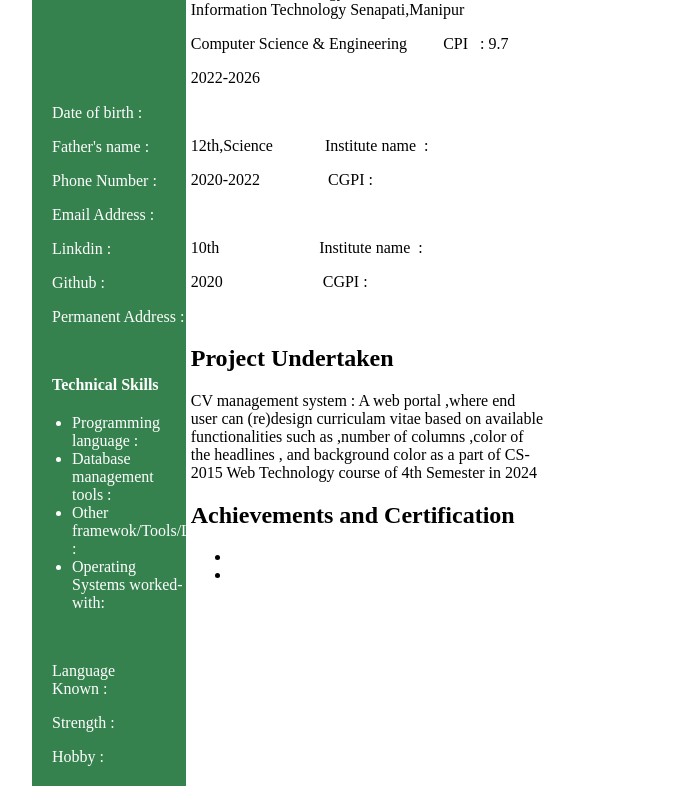
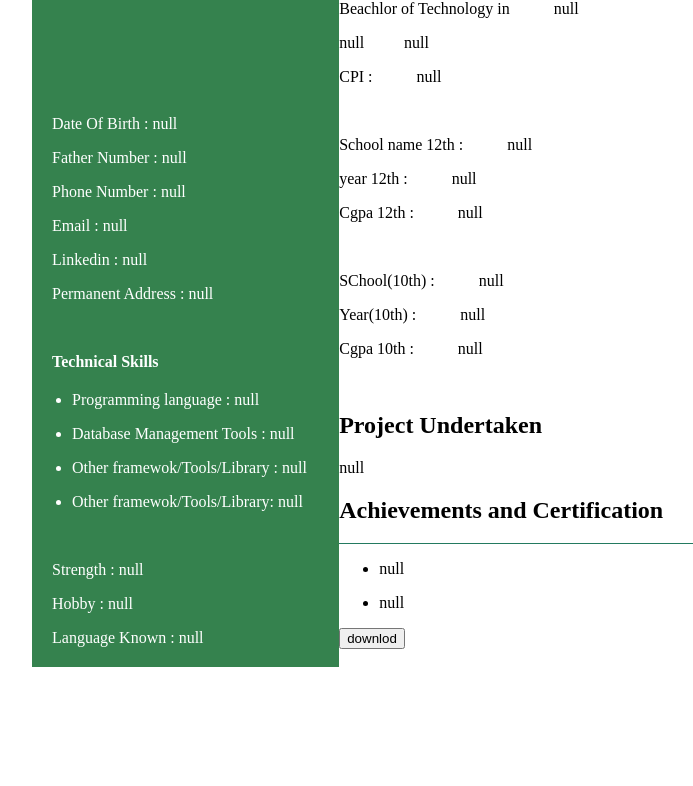
Before and after one commit to yogesh1078/cvFormatter, a plain HTML site: page cv/second.html in a window 1280 px wide. Shown: the part 148-934 px from the top of the page, without its empty margins (288-981 px from the left). After the commit the page ends 815 px from the top, so only its background shows below. Drawn offline with Linux system fonts and the light colour scheme.

Commit message:
second done

```diff
--- a/cv/second.html
+++ b/cv/second.html
@@ -3,13 +3,30 @@
 <head>
 <meta charset="UTF-8">
 <meta name="viewport" content="width=device-width, initial-scale=1.0">
-<title>CV Format 1</title>
+<title>CV Format 2</title>
 <style>
-
   #Cname{
     text-align:center;
     margin-bottom: 130px;
   }
+
+
+  #col1 {
+    float: left;
+  width: 40%;
+  text-align: left;
+  background-color: #35824E;
+  color: white;
+  height: auto;
+  }
+
+  #col2 {
+    float: right;
+  width: 60%;
+  text-align: left;
+  height:auto;
+  }
+
 
   .line {
     border-top: 1px solid #237a60;
@@ -20,103 +37,86 @@
     margin-left:20px;
     margin-bottom: 50px;
   }
-
-  #col1	{
-  	float: left;
-	width: 30%;
-	text-align: left;
-	background-color: #35824E;
-	color: white;
-	height: auto;
-  }
-
-  #col2	{
-  	float: right;
-	width: 69%;
-	text-align: left;
-	height:auto;
-  }
-
   .skls{
     margin-bottom: 50px;
     }
 
-  body	{
+  body  {
     margin-left: 25%;
     margin-top: 5%;
   height: 150%;
-	width: 40%;
+  width: 60%;
 }
-
 </style>
 </head>
 <body>
   <div id="col1">
-<h1 id="Cname"> Yogesh</h1>
+<h1 id="Cname"></h1>
 <div class="container">
+
 </div>
  <div class="PersonalInfo">
-  <p id="DOB">Date of birth         : </p>
-   <p id="Fathername">Father's name : </p>
-   <p id="Pno">Phone Number         : </p>
-   <p id="ema">Email Address        :</p>
-   <p id ="Linkd">Linkdin           : </p>
-   <p id="Git"> Github              :</p>
-   <p id = "Paddr"> Permanent Address : </p>
+  <p id="DOB">  </p>
+   <p id="fathername"></p>
+   <p id="Pno"> </p>
+   <p id="ema"></p>
+   <p id ="Linkd"></p>
+   <p id="Git"> </p>
+   <p id = "Paddr"> </p>
 
   </div>
-
-  <h4 style="margin: 20px">Technical Skills</h4>
-
+  <h4 style="margin:20px">Technical Skills</h4>
   <div class="skls">
     <ul>
-      <li id="Programming">Programming language :  </li>
-      <li id="Database">Database management tools :  </li>
-      <li id="Other">Other framewok/Tools/Library :  </li>
-      <li id="Os">Operating Systems worked-with:  </li>
+        <li id="Programming"> </li>
+        <li id="Database"></li>
+        <li id="Other"></li>
+        <li id="Os"></li>
      </ul>
      </div>
-    <div style="margin: 20px">
-    <p id=" lang">Language Known     : </p>
-     <p id="str">Strength             : </p>
-   <p id ="Hbby">Hobby              :</p>
+     <div style="margin:20px">
+     <p id="str"></p>
+     <p id ="Hbby"></p>
+     <p id="lang2"></p>
       </div>
-
-
       </div>
 
 <div id="col2">
-
   <div class="ED">
-  <h2 id ="EduD">Educational details</h1>
+  <h2 id ="EduD">Educational details</h2>
+  <div class="line"></div>
    </div>
     <div class="EduInfo">
-     <p> <span>Beachlor of Technology in </span> &nbsp &nbsp &nbsp &nbsp &nbsp <span>Indian Institute of Information Technology Senapati,Manipur</span> </p>
+     <p id="clgname">  </p>
 
-     <p> <span> Computer Science & Engineering </span> &nbsp &nbsp &nbsp &nbsp <span> CPI &nbsp : 9.7 </span> </p>
-     <p> 2022-2026</p>
+     <p id = "branch"> </p>
+     <p id = "year1"> </p>
+     <p id = "cpi1">  </p>
      <br>
 
-     <p> <span> 12th,Science </span> &nbsp &nbsp &nbsp &nbsp &nbsp &nbsp <span> Institute name &nbsp:   </span> </p>
-     <p> <span> 2020-2022  </span>  &nbsp &nbsp &nbsp &nbsp &nbsp &nbsp &nbsp &nbsp <span> CGPI&nbsp:  </span> </p>
+     <p id = "scl12">  </p>
+     <p id = "scl12y">  </p>
+     <p id = "cgpa12">  </p>
+
      <br>
 
-        <p> <span> 10th </span> &nbsp &nbsp &nbsp &nbsp &nbsp &nbsp &nbsp &nbsp &nbsp &nbsp &nbsp &nbsp  <span> Institute name &nbsp:   </span> </p>
-     <p> <span> 2020   </span> &nbsp &nbsp &nbsp &nbsp &nbsp &nbsp &nbsp &nbsp &nbsp &nbsp &nbsp &nbsp <span> CGPI&nbsp:  </span> </p>
+      <p id = "scl10">  </p>
+     <p id = "scl10y">  </p>
+     <p id = "cgpa10">  </p>
       <br>
   </div>
 
+   <div class="container">
+  <h2 id ="project">Project Undertaken</h2>
 
-
-    <div class="container">
-  <h2 id ="project">Project Undertaken</h1>
   </div>
    <div>
-    <p id="PROJECTS" style" margin: 20px"> CV management system : A web portal ,where end user can (re)design curriculam vitae based  on available functionalities such as ,number of columns ,color of the headlines , and background color as a part of CS-2015 Web Technology course of 4th Semester in 2024 </p>
+    <p id="PROJECTS" style" margin: 20px"> </p>
     </div>
 
       <div class="container">
-  <h2 id ="A&C">Achievements and Certification</h1>
+  <h2 id ="A&C">Achievements and Certification</h2>
+  <div class="line"></div>
 </div>
    <div>
     <ul>
@@ -125,5 +125,244 @@
     </ul>
     </div>
   </div>
+
+  <button onclick = "buttonclick()">downlod</button>
+ <script>
+  const  queryString = window.location.search;
+  const urlParams = new URLSearchParams(queryString);
+
+
+  const Name = urlParams.get('name');
+  let NameId = document.querySelector('#Cname');
+  if(Name!='')
+  {
+    NameId.innerHTML = `<p > ${Name}</p>`
+  }
+
+  const DateOfBirth = urlParams.get('dob');
+  let DateOfBirthId = document.querySelector('#DOB');
+  if(DateOfBirth !='')
+  {
+    DateOfBirthId.innerHTML = `<p > Date Of Birth : ${DateOfBirth }</p>`
+  }
+
+
+
+
+  const lastname = urlParams.get('fathername');
+  const Email = urlParams.get('Email');
+  const phone = urlParams.get('mb');
+  let phoneId = document.querySelector('#Pno');
+  let emailId = document.querySelector('#ema');
+  let fatherId = document.querySelector('#fathername');
+  if(lastname!='')
+  {
+    fatherId.innerHTML =  `<p>Father Number         : <span> ${lastname}</span></p>`
+  }
+  if(Email!='')
+  {
+  emailId.innerHTML = `<p>Email         : <span> ${Email}</span></p>`
+  }
+  if(phone!='')
+  {
+  phoneId.innerHTML = `<p>Phone Number         : <span> ${phone}</span></p>`
+  }
+
+  const strength = urlParams.get('str');
+  let strengthId = document.querySelector('#str');
+  if(strength!='')
+  {
+    strengthId.innerHTML = `<p >Strength             :  <span>${strength}</span></p>`
+  }
+
+
+
+
+
+  const hobby = urlParams.get('hobby');
+  let hobbyId = document.querySelector('#Hbby');
+  if(hobby!='')
+  {
+    hobbyId.innerHTML = `<p >Hobby            :  <span>${hobby}</span></p>`
+  }
+
+
+  const language = urlParams.get('lang');
+  let languageId = document.querySelector('#lang2');
+  if(language!='')
+  {
+    languageId.innerHTML = `<p>Language  Known            :  <span>${language}</span></p>`
+  }
+
+
+  const linkedin = urlParams.get('linkedin');
+  let linkedinId= document.querySelector('#Linkd');
+  if(linkedin!='')
+  {
+    linkedinId.innerHTML = `<p >Linkedin            :  <span>${linkedin}</span></p>`
+  }
+
+
+
+
+  const git = urlParams.get('git');
+  let gitId= document.querySelector('#Git');
+  if(git!='')
+  {
+    gitId.innerHTML = `<p >Git HUB            :  <span>${git}</span></p>`
+  }
+
+
+
+  const Address = urlParams.get('addr');
+  let AddressId= document.querySelector('#Paddr');
+  if(Address!='')
+  {
+    gitId.innerHTML = `<p >Permanent Address           :  <span>${Address}</span></p>`
+  }
+
+  const collegeName = urlParams.get('graduI');
+  let collegeNameId =  document.querySelector('#clgname');
+  if(collegeName!='')
+  {
+    collegeNameId.innerHTML = `<p><span>Beachlor of Technology in </span> &nbsp &nbsp &nbsp &nbsp &nbsp ${collegeName} </p>`
+  }
+
+
+  /*const branch = urlParams.get('brch');
+  let branchId =  document.querySelector('#brch');
+  if(branch!='')
+  {
+    branchId.innerHTML = `<p><span>Branch </span> &nbsp &nbsp &nbsp &nbsp &nbsp ${branch} </p>`
+  }*/
+
+
+
+  const year = urlParams.get('graduY');
+  const branch = urlParams.get('gradu');
+  let yearId =  document.querySelector('#year1');
+  if(year!='' || branch!='')
+  {
+    yearId.innerHTML = `<p></span> ${branch}&nbsp &nbsp &nbsp &nbsp &nbsp ${year} </p>`
+  }
+
+
+  const  cpi = urlParams.get('graduC');
+  let cpiId =  document.querySelector('#cpi1');
+  if(cpi!='')
+  {
+    cpiId.innerHTML = `<p>CPI : </span> &nbsp &nbsp &nbsp &nbsp &nbsp ${cpi} </p>`
+  }
+
+  const  schoolName12 = urlParams.get('C12I');
+  let schoolName12Id =  document.querySelector('#scl12');
+  if(schoolName12!='')
+  {
+    schoolName12Id.innerHTML = `<p>School name 12th : </span> &nbsp &nbsp &nbsp &nbsp &nbsp ${schoolName12} </p>`
+  }
+
+
+  const  year12 = urlParams.get('C12Y');
+  let year12Id =  document.querySelector('#scl12y');
+  if(year12!='')
+  {
+    year12Id.innerHTML = `<p>year 12th : </span> &nbsp &nbsp &nbsp &nbsp &nbsp ${year12} </p>`
+  }
+
+  const  Cgpa12 = urlParams.get('C12C');
+  let Cgpa12Id =  document.querySelector('#cgpa12');
+  if(Cgpa12!='')
+  {
+    Cgpa12Id.innerHTML = `<p>Cgpa 12th : </span> &nbsp &nbsp &nbsp &nbsp &nbsp ${Cgpa12} </p>`
+  }
+
+
+
+  const  schoolName10 = urlParams.get('C10I');
+  let schoolName10Id =  document.querySelector('#scl10');
+  if(schoolName10!='')
+  {
+    schoolName10Id.innerHTML = `<p>SChool(10th) : </span> &nbsp &nbsp &nbsp &nbsp &nbsp ${schoolName10} </p>`
+  }
+
+  const  year10 = urlParams.get('C10Y');
+  let year10Id =  document.querySelector('#scl10y');
+  if(year10!='')
+  {
+    year10Id.innerHTML = `<p> Year(10th) : </span> &nbsp &nbsp &nbsp &nbsp &nbsp ${year10} </p>`
+  }
+
+
+  const  Cgpa10 = urlParams.get('C10C');
+  let Cgpa10Id =  document.querySelector('#cgpa10');
+  if(Cgpa12!='')
+  {
+    Cgpa10Id.innerHTML = `<p>Cgpa 10th : </span> &nbsp &nbsp &nbsp &nbsp &nbsp ${Cgpa10} </p>`
+  }
+
+
+
+  const  programmingLanguage = urlParams.get('prgmL');
+  let programmingLanguageId =  document.querySelector('#Programming');
+  if(programmingLanguage!='')
+  {
+    programmingLanguageId.innerHTML = `<p>Programming language : <span>${programmingLanguage} </span> </p>`
+  }
+
+  const  database = urlParams.get('DataBL');
+  let databaseId =  document.querySelector('#Database');
+  if(database!='')
+  {
+    databaseId.innerHTML = `<p>Database Management  Tools : <span>${database} </span> </p>`
+  }
+
+  const  otherLang = urlParams.get('OthL');
+  let otherLangId =  document.querySelector('#Other');
+  if(otherLang !='')
+  {
+    otherLangId.innerHTML = `<p>Other framewok/Tools/Library :  <span>${otherLang} </span> </p>`
+  }
+
+
+  const  OperatingSystem = urlParams.get('OS');
+  let OperatingSystemId =  document.querySelector('#Os');
+  if(OperatingSystem !='')
+  {
+    OperatingSystemId.innerHTML = `<p>Other framewok/Tools/Library: <span>${OperatingSystem} </span> </p>`
+  }
+
+
+
+  const   projectUndertaken = urlParams.get('project');
+  let  projectUndertakenId =  document.querySelector('#PROJECTS');
+  if( projectUndertaken !='')
+  {
+    projectUndertakenId.innerHTML = ` <p id="PROJECTS" style" margin: 20px"> ${projectUndertaken}</p>`
+  }
+
+  const  Achievements = urlParams.get('achievem');
+  let AchievementsId =  document.querySelector('#Achievem');
+  if(Achievements !='')
+  {
+    AchievementsId.innerHTML = `<p> <span>${Achievements} </span> </p>`
+  }
+
+  const  Certification = urlParams.get('certificate');
+  let CertificationId =  document.querySelector('#Certif');
+  if(Certification !='')
+  {
+    CertificationId.innerHTML = `<p> <span>${Certification} </span> </p>`
+  }
+
+  let button = document.querySelector('button');
+   function buttonclick()
+   {
+     button.innerHTML = '';
+     window.print();
+
+   }
+
+
+ </script>
 </body>
 </html>
```
Also changed, not shown: cv/first.html (+12 -15 lines), cv/index.html (+1 -1 lines). Lines whose indentation alone changed are shown as unchanged.
